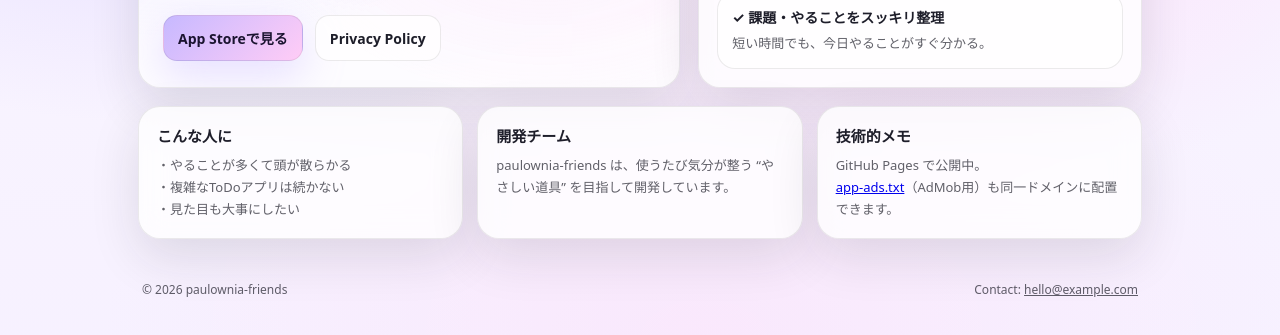
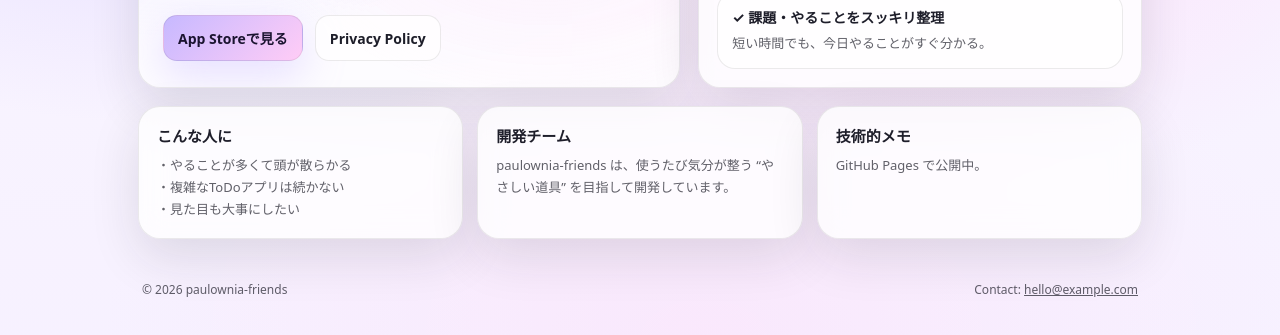
Before and after one commit to Paulownia-Friends/Paulownia-Friends.github.io, a plain HTML site: page index.html in a window 1280 px wide. Shown: the part 339-674 px from the top of the page. Drawn offline with Linux system fonts and the light colour scheme.

Commit message:
Update index.html

```diff
--- a/index.html
+++ b/index.html
@@ -335,7 +335,6 @@
         <h2>技術的メモ</h2>
         <p>
           GitHub Pages で公開中。<br>
-          <a href="/app-ads.txt">app-ads.txt</a>（AdMob用）も同一ドメインに配置できます。
         </p>
       </div>
     </section>
```
